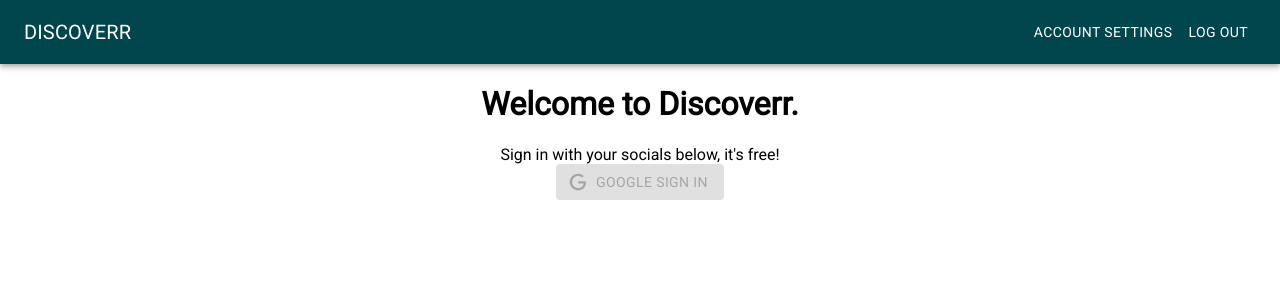
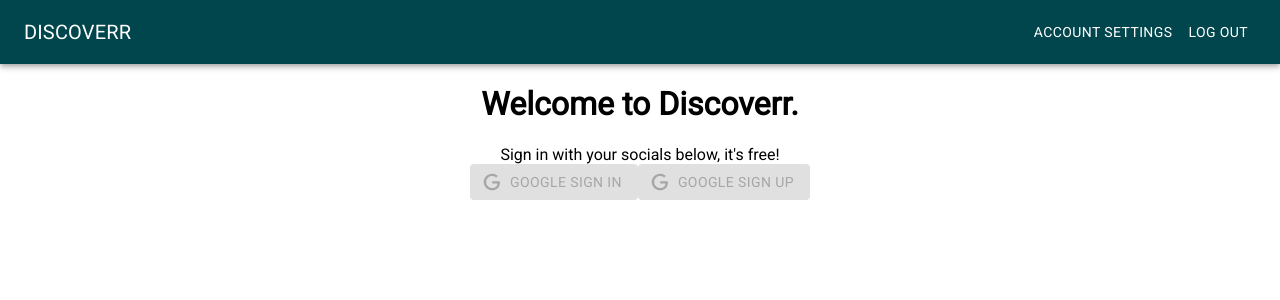
Before and after one commit to Reikon95/discoverr, a React (Create React App) app: page /social-signup in a window 1280 px wide. Shown: the top 300 px of the page. Built offline with nearby package versions, Linux system fonts and the light colour scheme.

Commit message:
duplicate checking works

```diff
--- a/src/components/auth/socialSignIn.tsx
+++ b/src/components/auth/socialSignIn.tsx
@@ -13,6 +13,12 @@ export default function SocialSignUp() {
   const googleSuccess = async (res) => {
     const googleProfileDetails = res?.profileObj
     const token = res?.tokenId
+    // try {
+
+    // }
+    // catch {
+
+    // }
     try {
       axios
         .post("http://localhost:5000/users/addgoogleuser", googleProfileDetails)
@@ -50,6 +56,26 @@ export default function SocialSignUp() {
         onFailure={googleFailure}
         cookiePolicy="single_host_origin"
       />
+      <GoogleLogin
+        clientId="799834232045-neeue9a687vpb3q9d6ff4u7jamtl1d16.apps.googleusercontent.com"
+        render={(renderProps) => {
+          return (
+            <Button
+              className="google-button"
+              color="primary"
+              onClick={renderProps.onClick}
+              disabled={renderProps.disabled}
+              startIcon={<Icon />}
+              variant="contained"
+            >
+              Google Sign Up
+            </Button>
+          )
+        }}
+        onSuccess={googleSuccess}
+        onFailure={googleFailure}
+        cookiePolicy="single_host_origin"
+      />
     </>
   )
 }
```
Also changed, not shown: src/be/routes/users.js (+9 -6 lines).
